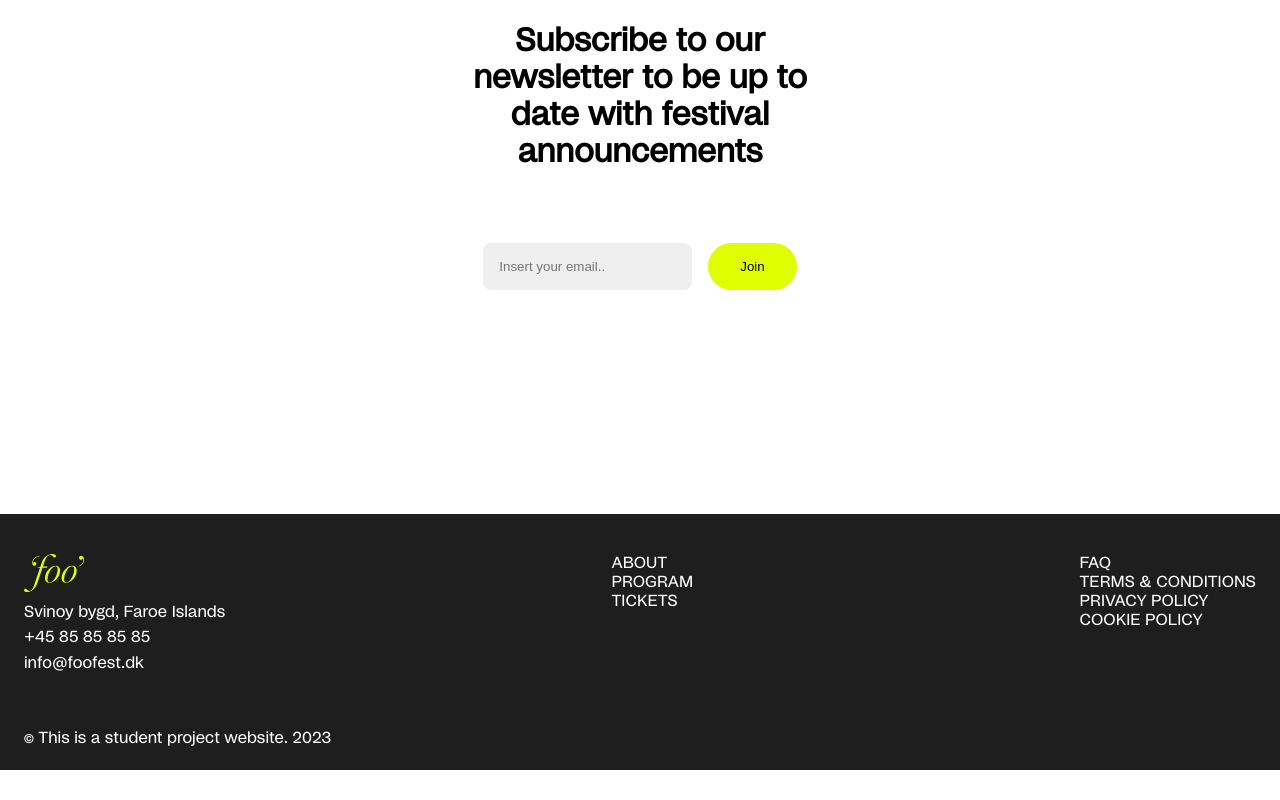
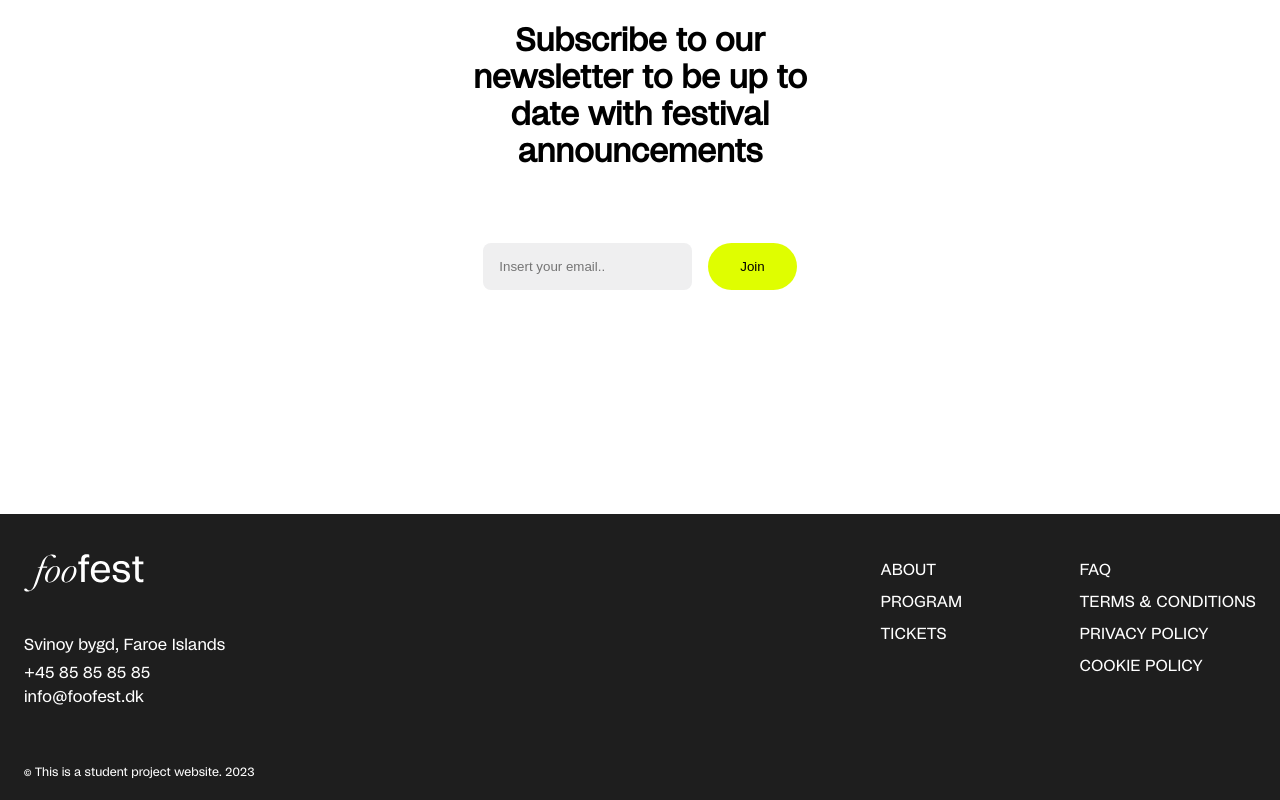
Before and after one commit to ozolinala/fooFestApp-forked, a Next.js app: page / in a window 1280 px wide. Shown: the part 2087-2887 px from the top of the page. Before the commit the page ends 2857 px from the top, so only its background shows below. Built offline with nearby package versions, Linux system fonts and the light colour scheme.

Commit message:
footer done

```diff
--- a/layouts/Layout.js
+++ b/layouts/Layout.js
@@ -35,17 +35,16 @@ export default function Layout({ children })  {
         {children}
         </main>
         <div className={styles.Footer}>
-          <div className={styles.Footerlinks}>
-          <ul>
-        <Link href="./">
-      <img className={styles.Logo} src="/pics/logo.svg" alt='Logo'></img>
-      </Link>
+          <div className={styles.Footerbox}>
+          <div className={styles.leftFooter}>
+      <img className={styles.longLogo} src="/pics/longLogo.svg" alt='Logo'></img>
       <p>Svinoy bygd, Faroe Islands</p>
-      <p>+45 85 85 85 85</p>
-<p>info@foofest.dk</p>
+      <a href = "tel: +45 85 85 85 85">+45 85 85 85 85</a> <br></br>
+<a href = "mailto: abc@example.com">info@foofest.dk</a>
 <br></br>
 
-</ul>
+</div>
+<div>
       <ul>
         <li>
         <Link href="./about">ABOUT</Link>
@@ -56,7 +55,7 @@ export default function Layout({ children })  {
         <li>
         <Link href="./tickets">TICKETS</Link>
         </li>
-      </ul>
+      </ul></div> <div>
       <ul>
         <li>
         <Link href="#">FAQ</Link>
@@ -72,7 +71,8 @@ export default function Layout({ children })  {
         </li>
       </ul>
       </div>
-      <p>© This is a student project website. 2023</p>
+      </div>
+      <p className={styles.copyright}>© This is a student project website. 2023</p>
     </div>
         </>
     );
--- a/styles/Home.module.css
+++ b/styles/Home.module.css
@@ -52,6 +52,11 @@
   width: 60px;
   height: auto;
 }
+.longLogo {
+  width: 120px;
+  margin-bottom: 4vh;
+  height: auto;
+}
 
 .announcement > div {
   flex-basis: 50%;
@@ -70,13 +75,22 @@ display: inline;
 .landingLetters h2{
   text-justify: inter-character;
 }
-.Footerlinks {
+.Footerbox {
   display: flex;
   justify-content: space-between;
   list-style: none;
+  gap:3vh;
+  flex-wrap: wrap;
   padding: 5vh 3vh 3vh 0vh;
   color:white;
   background-color: var(--main-black);
+}
+.leftFooter{
+  width: 60%;
+}
+.copyright{
+  font-size:12px;
+  margin-top: 4vh;
 }
 .Footer{
   padding: 0vh 0vh 2vh 3vh;
@@ -84,6 +98,24 @@ display: inline;
   color:white;
   background-color: var(--main-black);
 }
-.Footerlinks li a{
+.Footer a{
   color:white;
+  line-height: 1.5rem;
 }
+.Footerbox ul li a{
+  color:white;
+  line-height: 2rem;
+}
+@media only screen and (min-width: 600px) and (max-width: 1024px) {
+  .leftFooter{
+    width: auto;
+    margin-bottom: 6vh;
+  }
+}
+@media only screen and (max-width: 600px) {
+  /* CSS styles for phones */
+  .leftFooter{
+    width: 100%;
+    margin-bottom: 6vh;
+  }
+}
```
